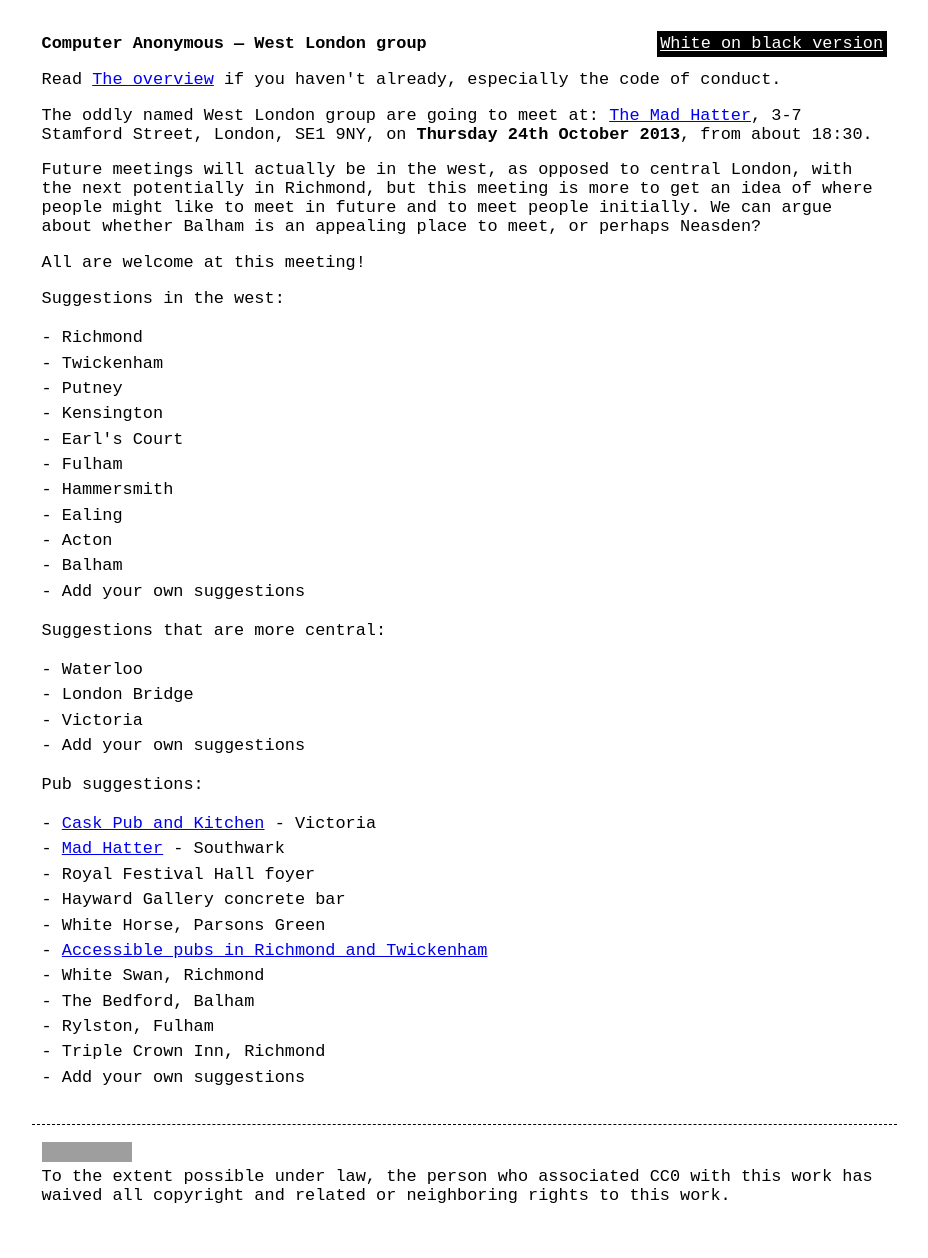
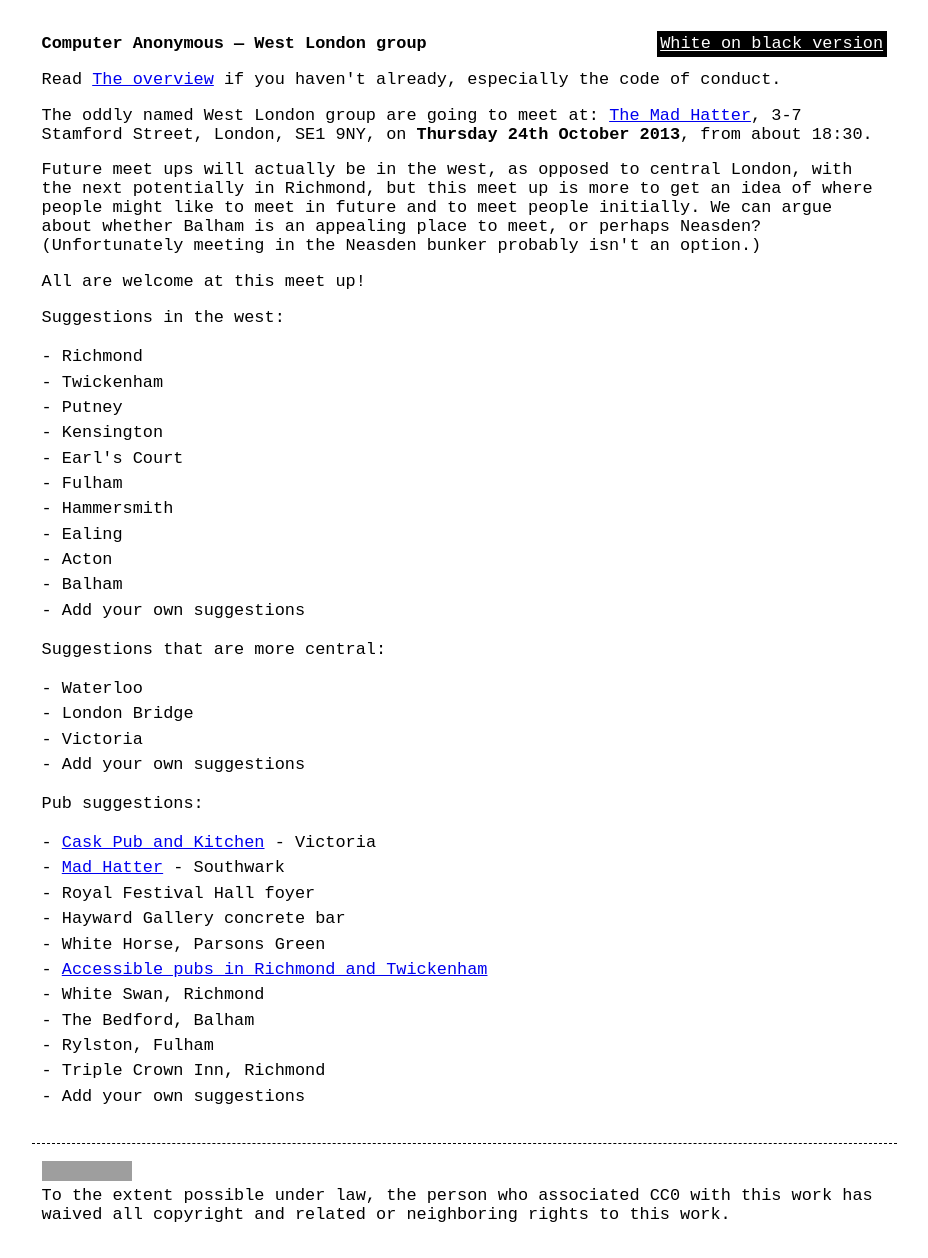
Before and after one commit to computeranonymous/computer, a Jekyll site: the page built from uk_west_london.html, in a window 1280 px wide. Shown: the whole page, without its empty margins (176-1104 px from the left). Built offline with Jekyll 4.4.1, drawn with Linux system fonts in a browser that asks for light colours; grey boxes are pictures that could not be loaded.

Commit message:
Update uk_west_london.html
Changed it to say meet up as opposed to meeting

```diff
--- a/uk_west_london.html
+++ b/uk_west_london.html
@@ -8,8 +8,8 @@ title: Computer Anonymous - West London
 <p>The oddly named West London group are going to meet at: <a href="http://www.madhatterhotel.co.uk">The Mad Hatter</a>,
 3-7 Stamford Street, London, SE1 9NY, on <b>Thursday 24th October 2013</b>, from about 18:30.
 </p>
-<p>Future meetings will actually be in the west, as opposed to central London, with the next potentially in Richmond, but this meeting is more to get an idea of where people might like to meet in future and to meet people initially. We can argue about whether Balham is an appealing place to meet, or perhaps Neasden?</p>
-<p>All are welcome at this meeting!</p>
+<p>Future meet ups will actually be in the west, as opposed to central London, with the next potentially in Richmond, but this meet up is more to get an idea of where people might like to meet in future and to meet people initially. We can argue about whether Balham is an appealing place to meet, or perhaps Neasden? (Unfortunately meeting in the Neasden bunker probably isn't an option.)</p>
+<p>All are welcome at this meet up!</p>
 <p>Suggestions in the west:</p>
 <ul><li>Richmond</li>
       <li>Twickenham</li>
```
